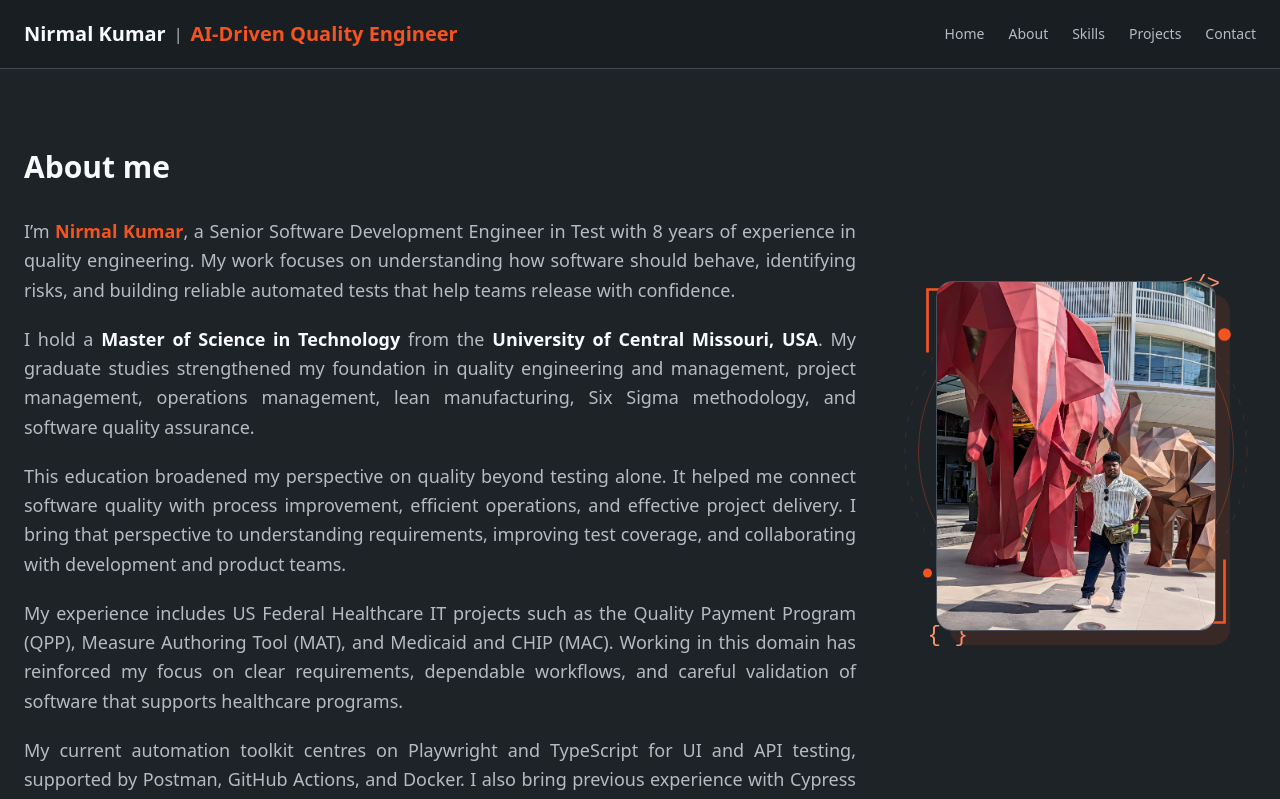
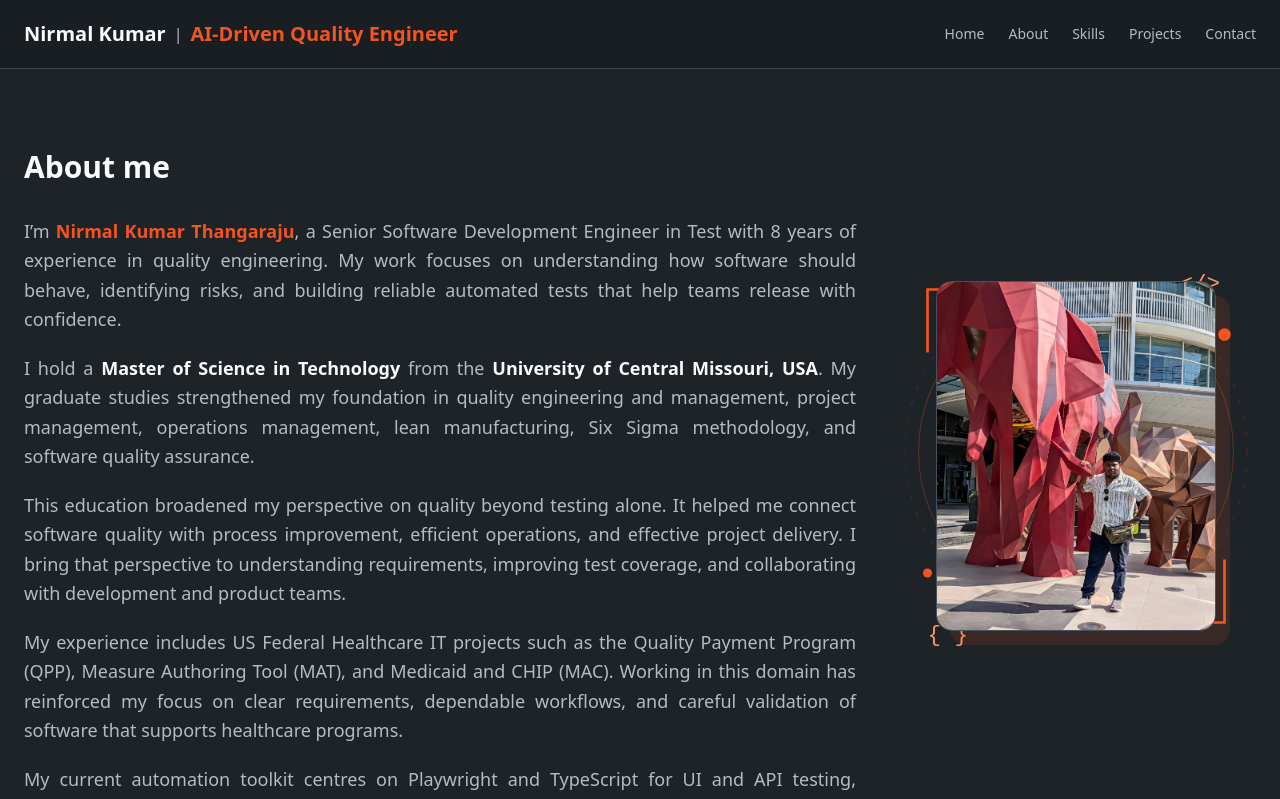
Before and after one commit to nirmalthanga-qa/nirmal-portfolio, a Next.js app: page /about in a window 1280 px wide. Shown: the top 799 px of the page. Built offline with nearby package versions, Linux system fonts and the light colour scheme.

Commit message:
resume update

```diff
--- a/app/about/page.tsx
+++ b/app/about/page.tsx
@@ -23,7 +23,7 @@ export default function AboutPage() {
           <p>
             I’m{" "}
             <span className="font-semibold text-teal-400">
-              Nirmal Kumar
+              Nirmal Kumar Thangaraju
             </span>
             , a Senior Software Development Engineer in Test with 8 years
             of experience in quality engineering. My work focuses on
```
Also changed, not shown: 1 other file (tests, documents, lock files or other folders).
